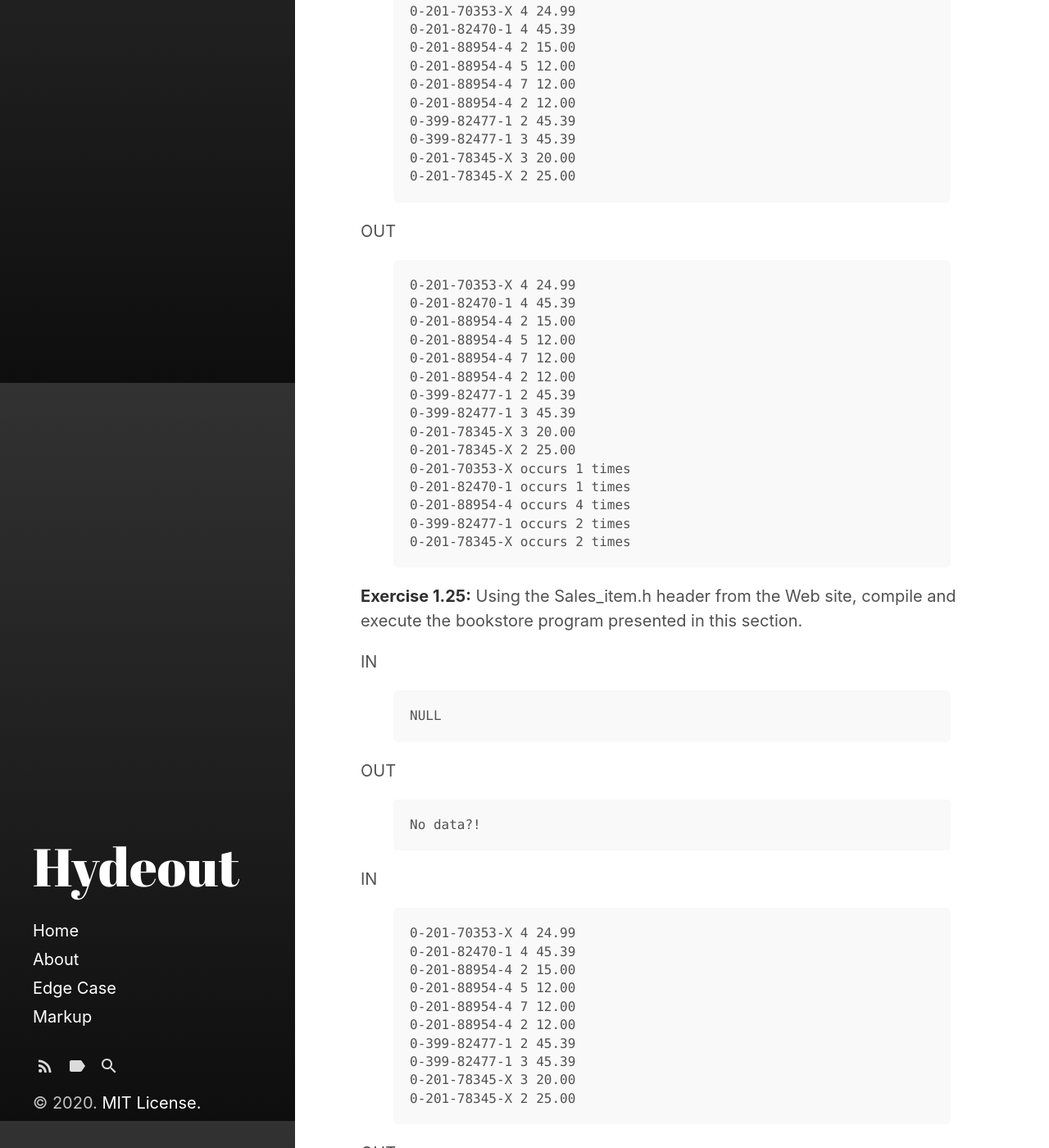
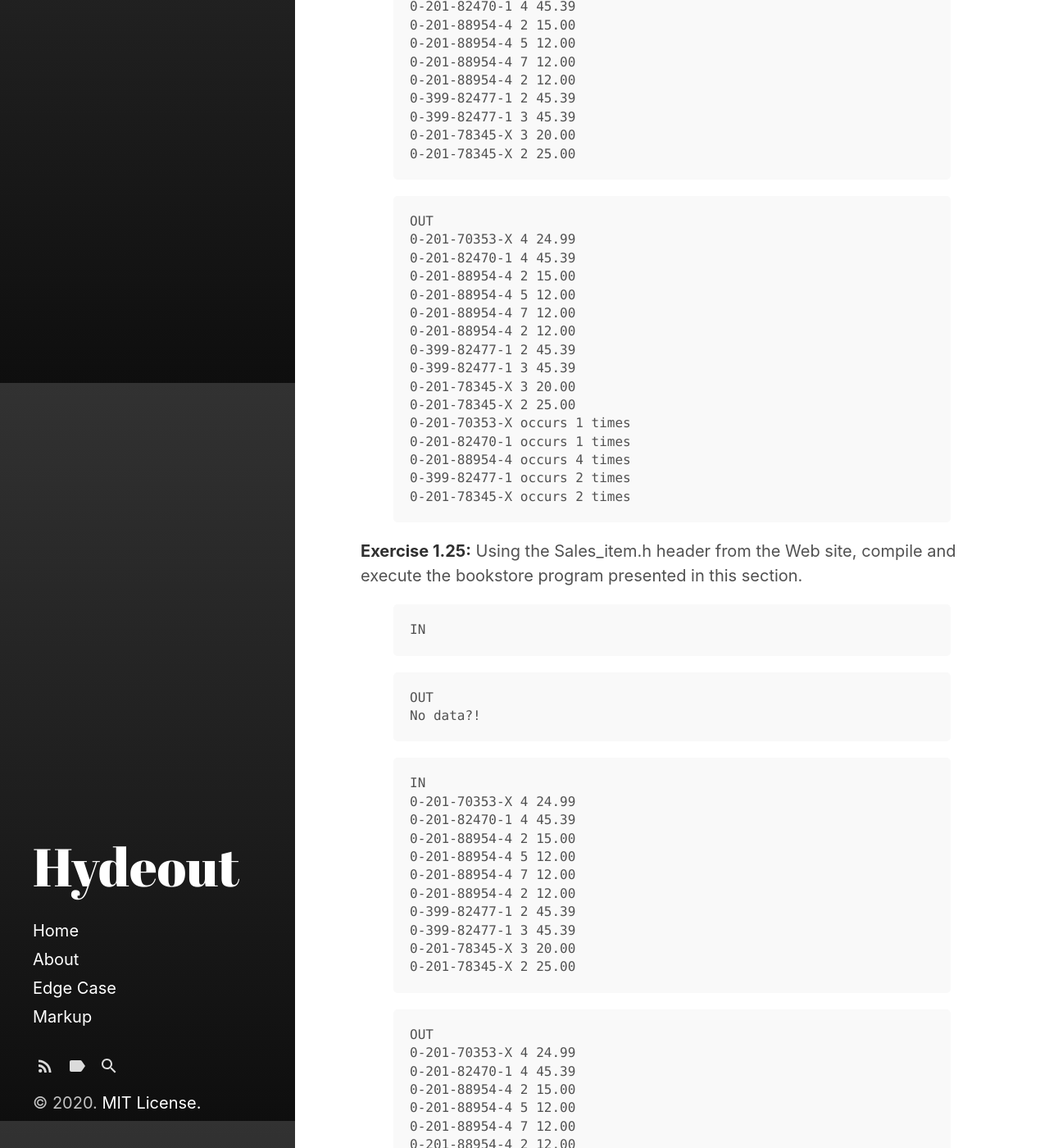
Before and after one commit to C13H12N4O2/C13H12N4O2.github.io, a Jekyll site: the page built from _posts/2020-08-22-Chapter-1.md, in a window 1280 px wide and 1400 px high, scrolled down 9433 px. Shown: the whole window at 82% size. Built offline with Jekyll 4.4.1, drawn with Linux system fonts in a browser that asks for light colours; some of the changed text lies outside the part shown.

Commit message:
Update 2020-08-22-Chapter-1.md

```diff
--- a/_posts/2020-08-22-Chapter-1.md
+++ b/_posts/2020-08-22-Chapter-1.md
@@ -406,8 +406,8 @@ int main() {
 
 <strong>Exercise 1.24:</strong> Test the previous program by giving multiple transactions representing multiple ISBNs. The records for each ISBN should be grouped together.
 
+{% highlight txt %}
 IN
-{% highlight txt %}
 0-201-70353-X 4 24.99
 0-201-82470-1 4 45.39
 0-201-88954-4 2 15.00
@@ -420,8 +420,8 @@ IN
 0-201-78345-X 2 25.00
 {% endhighlight %}
 
+{% highlight txt %}
 OUT
-{% highlight txt %}
 0-201-70353-X 4 24.99
 0-201-82470-1 4 45.39
 0-201-88954-4 2 15.00
@@ -442,19 +442,18 @@ OUT
 
 <strong>Exercise 1.25:</strong> Using the Sales_item.h header from the Web site, compile and execute the bookstore program presented in this section.
 
+{% highlight txt %}
 IN
-{% highlight txt %}
-NULL
+
 {% endhighlight %}
 
+{% highlight txt %}
 OUT
-{% highlight txt %}
 No data?!
 {% endhighlight %}
 
-
+{% highlight txt %}
 IN
-{% highlight txt %}
 0-201-70353-X 4 24.99
 0-201-82470-1 4 45.39
 0-201-88954-4 2 15.00
@@ -467,8 +466,8 @@ IN
 0-201-78345-X 2 25.00
 {% endhighlight %}
 
+{% highlight txt %}
 OUT
-{% highlight txt %}
 0-201-70353-X 4 24.99
 0-201-82470-1 4 45.39
 0-201-88954-4 2 15.00
```
